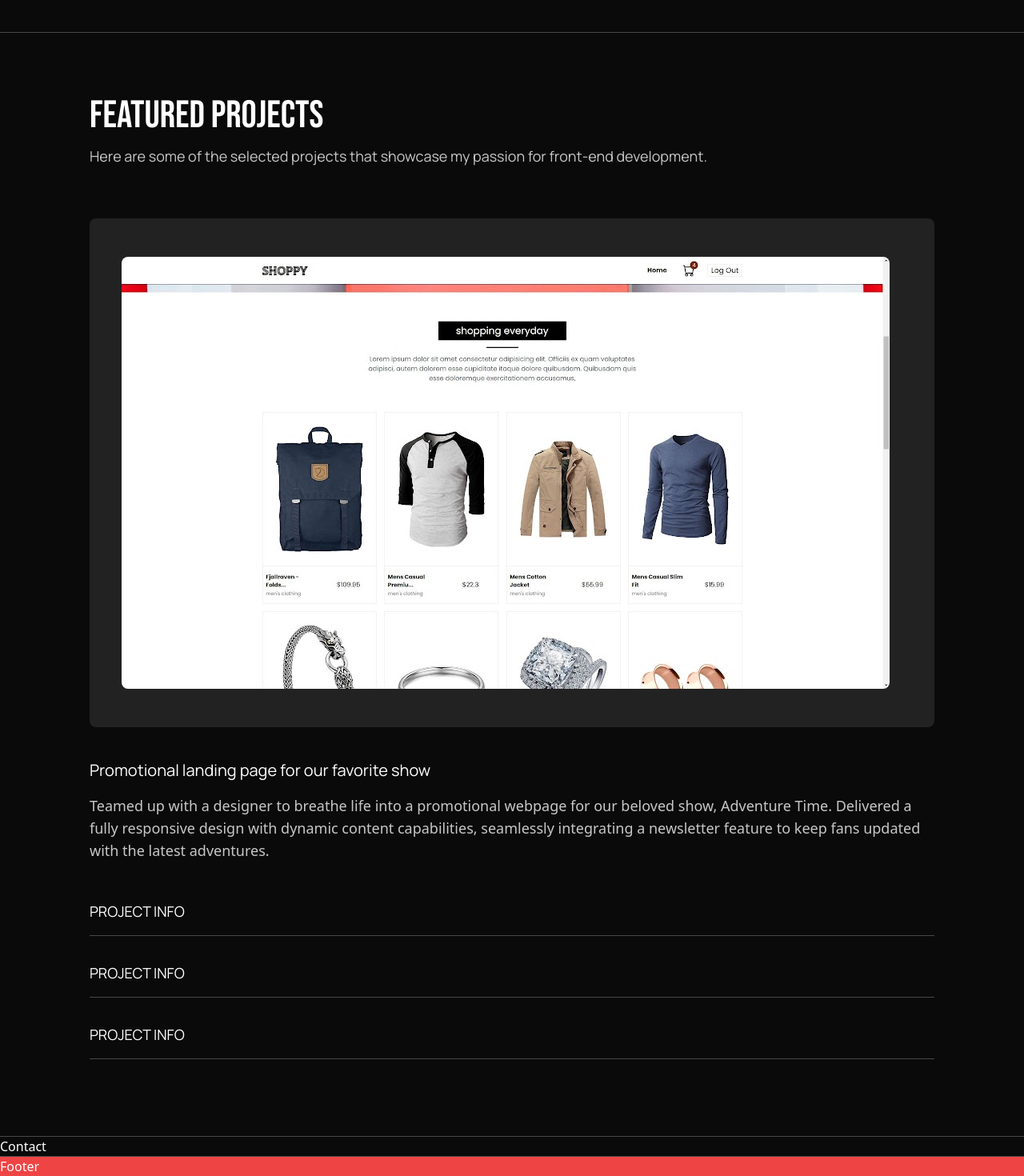
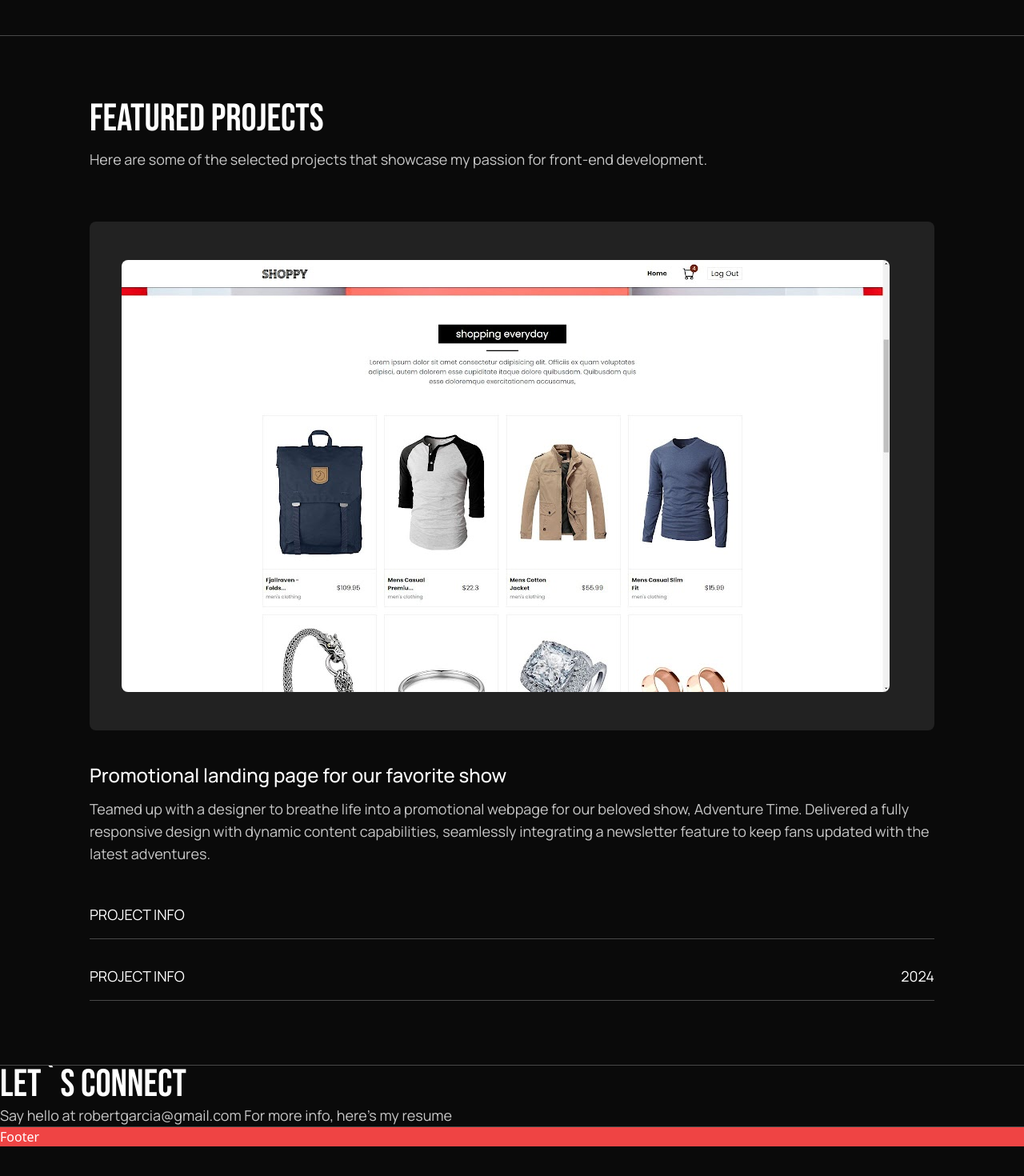
Before and after one commit to giorgio324/portfolio, a Next.js app: page / in a window 1280 px wide. Shown: the part 1779-3249 px from the top of the page at 80% size. After the commit the page ends 3212 px from the top, so only its background shows below. Built offline with nearby package versions, Linux system fonts and the light colour scheme.

Commit message:
created reusable components SectionTitle,SectionDescription,SectionSubTitle

```diff
--- a/src/components/about/AboutSkills.tsx
+++ b/src/components/about/AboutSkills.tsx
@@ -1,25 +1,19 @@
-import RevealWithBackground from '../animation/RevealWithBackground';
 import { skills } from '@/data/skills';
 import StaggerReveal from '../animation/StaggerReveal';
+import SectionTitle from '../shared/SectionTitle';
+import SectionDescription from '../shared/SectionDescription';
 const AboutSkills = () => {
   return (
     <section className='md:my-20 md:flex justify-between gap-10'>
       <div className='flex-grow'>
-        <RevealWithBackground>
-          <h1 className='text-4xl lg:text-5xl flex flex-col bebas-neue w-max'>
-            Tech Skills
-          </h1>
-        </RevealWithBackground>
+        <SectionTitle>Tech Skills</SectionTitle>
       </div>
       <div className='mt-3 md:mt-0 md:max-w-lg'>
-        <div>
-          <RevealWithBackground>
-            <p className='md:text-lg manrope text-paragraphTextColor'>
-              While I'm constantly seeking to expand my skillset, these are the
-              technologies where I possess expertise.
-            </p>
-          </RevealWithBackground>
-        </div>
+        <SectionDescription>
+          While I'm constantly seeking to expand my skillset, these are the
+          technologies where I possess expertise.
+        </SectionDescription>
+
         <div className='flex gap-3 flex-wrap mt-6 mb-4'>
           {skills.map((skill, index) => {
             return (
--- a/src/components/about/AboutTitle.tsx
+++ b/src/components/about/AboutTitle.tsx
@@ -1,31 +1,25 @@
-import RevealWithBackground from '../animation/RevealWithBackground';
+import SectionDescription from '../shared/SectionDescription';
+import SectionSubTitle from '../shared/SectionSubTitle';
+import SectionTitle from '../shared/SectionTitle';
 const AboutTitle = () => {
   return (
     <section className='md:flex justify-between gap-10'>
       <div className='flex-grow'>
-        <RevealWithBackground>
-          <h1 className='text-4xl lg:text-5xl flex flex-col bebas-neue w-max'>
-            About me
-          </h1>
-        </RevealWithBackground>
+        <SectionTitle>About Me</SectionTitle>
       </div>
       <div className='md:max-w-lg'>
         <div className='mt-4 md:mt-0'>
-          <RevealWithBackground>
-            <p className='text-xl md:text-2xl manrope font-medium'>
-              👋 I am a Student who is passionate about web development
-            </p>
-          </RevealWithBackground>
+          <SectionSubTitle>
+            👋 I am a Student who is passionate about web development
+          </SectionSubTitle>
         </div>
-        <div className='mt-2'>
-          <RevealWithBackground>
-            <p className='text-paragraphTextColor md:text-lg manrope'>
-              I discovered my passion for web development when I started
-              university, where I primarily delve into front-end development
-              using React and Next.js. However, I'm also eager to explore
-              technologies outside of front-end.
-            </p>
-          </RevealWithBackground>
+        <div className='mt-3'>
+          <SectionDescription>
+            I discovered my passion for web development when I started
+            university, where I primarily delve into front-end development using
+            React and Next.js. However, I'm also eager to explore technologies
+            outside of front-end.
+          </SectionDescription>
         </div>
       </div>
     </section>
--- a/src/components/contact/Contact.tsx
+++ b/src/components/contact/Contact.tsx
@@ -1,4 +1,14 @@
+import SectionDescription from '../shared/SectionDescription';
+import SectionTitle from '../shared/SectionTitle';
+
 const Contact = () => {
-  return <div>Contact</div>;
+  return (
+    <div>
+      <SectionTitle>Let`s connect</SectionTitle>
+      <SectionDescription>
+        Say hello at robertgarcia@gmail.com For more info, here’s my resume
+      </SectionDescription>
+    </div>
+  );
 };
 export default Contact;
--- a/src/components/projects/ProjectsCard.tsx
+++ b/src/components/projects/ProjectsCard.tsx
@@ -1,34 +1,35 @@
 import Image from 'next/image';
 import thumbnail from '../../../public/thumbnail.JPG';
 import PageDivider from '../shared/PageDivider';
+import SectionSubTitle from '../shared/SectionSubTitle';
+import SectionDescription from '../shared/SectionDescription';
 const ProjectsCard = () => {
   return (
     <div>
       <div className='rounded-lg bg-cardBackgroundColor py-8 px-6 md:px-10 md:py-12'>
         <Image src={thumbnail} alt='' className='rounded-lg' />
       </div>
-      <div className='mt-10'>
-        <h4 className='manrope text-xl'>
+      <div className='mt-10 flex flex-col gap-3'>
+        <SectionSubTitle>
           Promotional landing page for our favorite show
-        </h4>
-        <p className='mt-4 text-paragraphTextColor md:text-lg'>
+        </SectionSubTitle>
+        <SectionDescription>
           Teamed up with a designer to breathe life into a promotional webpage
           for our beloved show, Adventure Time. Delivered a fully responsive
           design with dynamic content capabilities, seamlessly integrating a
           newsletter feature to keep fans updated with the latest adventures.
-        </p>
+        </SectionDescription>
       </div>
-      <div className='mt-8'>
-        <div className=' py-4'>
-          <h5 className='uppercase manrope text-lg mb-4'>Project Info</h5>
+      <div className='mt-8 flex flex-col gap-4'>
+        <div className='manrope text-lg'>
+          <h5 className='uppercase py-4'>Project Info</h5>
           <PageDivider />
         </div>
-        <div className=' py-4'>
-          <h5 className='uppercase manrope text-lg mb-4'>Project Info</h5>
-          <PageDivider />
-        </div>
-        <div className=' py-4'>
-          <h5 className='uppercase manrope text-lg mb-4'>Project Info</h5>
+        <div className='manrope text-lg'>
+          <div className='flex justify-between py-4'>
+            <h5 className='uppercase'>Project Info</h5>
+            <p>2024</p>
+          </div>
           <PageDivider />
         </div>
       </div>
--- a/src/components/projects/ProjectsTitle.tsx
+++ b/src/components/projects/ProjectsTitle.tsx
@@ -1,20 +1,16 @@
 import RevealWithBackground from '../animation/RevealWithBackground';
+import SectionDescription from '../shared/SectionDescription';
+import SectionTitle from '../shared/SectionTitle';
 
 const ProjectsTitle = () => {
   return (
     <>
-      <RevealWithBackground>
-        <h2 className='bebas-neue uppercase text-4xl lg:text-5xl'>
-          featured projects
-        </h2>
-      </RevealWithBackground>
+      <SectionTitle>featured projects</SectionTitle>
       <div className='mt-3'>
-        <RevealWithBackground>
-          <p className='text-paragraphTextColor md:text-lg manrope'>
-            Here are some of the selected projects that showcase my passion for
-            front-end development.
-          </p>
-        </RevealWithBackground>
+        <SectionDescription>
+          Here are some of the selected projects that showcase my passion for
+          front-end development.
+        </SectionDescription>
       </div>
     </>
   );
--- /dev/null
+++ b/src/components/shared/SectionDescription.tsx
@@ -0,0 +1,14 @@
+import RevealWithBackground from '../animation/RevealWithBackground';
+
+type Props = {
+  children: React.ReactNode;
+};
+
+const SectionDescription = ({ children }: Props) => {
+  return (
+    <RevealWithBackground>
+      <p className='text-paragraphTextColor md:text-lg manrope'>{children}</p>
+    </RevealWithBackground>
+  );
+};
+export default SectionDescription;
--- /dev/null
+++ b/src/components/shared/SectionSubTitle.tsx
@@ -0,0 +1,14 @@
+import RevealWithBackground from '../animation/RevealWithBackground';
+
+type Props = {
+  children: React.ReactNode;
+};
+
+const SectionSubTitle = ({ children }: Props) => {
+  return (
+    <RevealWithBackground>
+      <p className='text-xl md:text-2xl manrope font-medium'>{children}</p>
+    </RevealWithBackground>
+  );
+};
+export default SectionSubTitle;
```
